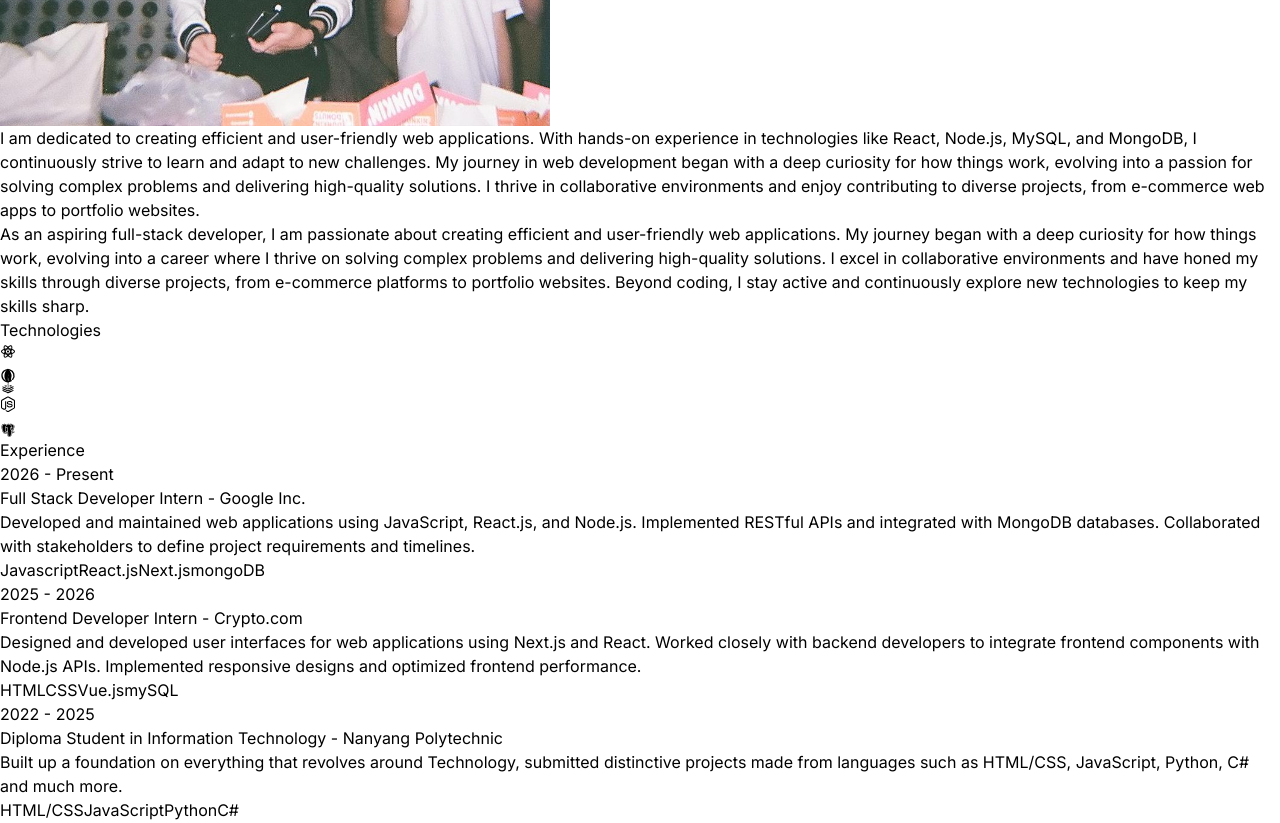
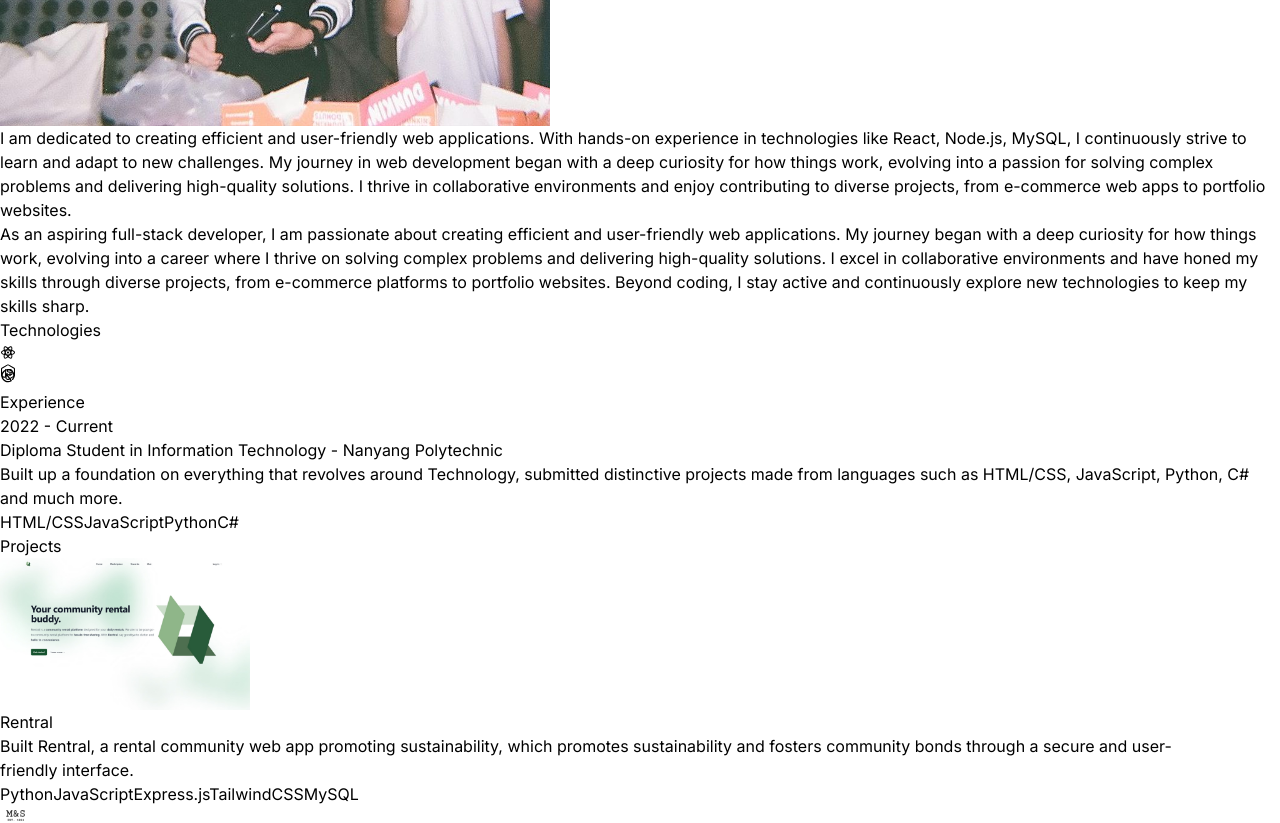
Before and after one commit to Logicifyz/React-Portfolio, a React (Vite) app: page / in a window 1280 px wide. Shown: the part 1500-2323 px from the top of the page. Built offline with nearby package versions, Linux system fonts and the light colour scheme.

Commit message:
Minor Constant Changes

```diff
--- a/src/components/Technologies.jsx
+++ b/src/components/Technologies.jsx
@@ -52,22 +52,8 @@ const Technologies = () => {
         >
           <TbBrandNextjs className="text-7xl " />
         </motion.div>
-        <motion.div
-          variants={iconvariants(5)}
-          initial="initial"
-          animate="animate"
-          className="rounded-2xl border-4 border-neutral-200 p-4"
-        >
-          <SiMongodb className="text-7xl text-green-500" />
-        </motion.div>
-        <motion.div
-          variants={iconvariants(2)}
-          initial="initial"
-          animate="animate"
-          className="rounded-2xl border-4 border-neutral-200 p-4"
-        >
-          <DiRedis className="text-7xl text-red-700" />
-        </motion.div>
+
+
         <motion.div
           variants={iconvariants(6)}
           initial="initial"
@@ -76,14 +62,6 @@ const Technologies = () => {
         >
           <FaNodeJs className="text-7xl text-green-500" />
         </motion.div>
-        <motion.div
-          variants={iconvariants(4)}
-          initial="initial"
-          animate="animate"
-          className="rounded-2xl border-4 border-neutral-200 p-4"
-        >
-          <BiLogoPostgresql className="text-7xl text-sky-700" />
-        </motion.div>
       </motion.div>
     </div>
   );
--- a/src/constants/index.js
+++ b/src/constants/index.js
@@ -1,31 +1,16 @@
 import ProjectRentral from "../assets/projects/ProjectRentral.jpg";
 import ProjectMS from "../assets/projects/ProjectMS.png";
-import ProjectAI from "../assets/projects/ProjectAI.jpg";
 import ProjectPortfolio from "../assets/projects/ProjectPortfolio.png";
 
 export const HERO_CONTENT = `An aspiring full-stack developer with a diploma in Information Technology from Nanyang Polytechnic, I have hands-on experience in front-end technologies like HTML, CSS, and JavaScript, as well as back-end development with Node.js, Python, and C#. My expertise extends to building responsive user interfaces and efficient server-side applications, backed by a solid understanding of MySQL databases. I've honed my skills through diverse projects, from E-Commerce web applications to portfolio websites.`;
 
-export const ABOUT_TEXT = `I am dedicated to creating efficient and user-friendly web applications. With hands-on experience in technologies like React, Node.js, MySQL, and MongoDB, I continuously strive to learn and adapt to new challenges. My journey in web development began with a deep curiosity for how things work, evolving into a passion for solving complex problems and delivering high-quality solutions. I thrive in collaborative environments and enjoy contributing to diverse projects, from e-commerce web apps to portfolio websites. `;
+export const ABOUT_TEXT = `I am dedicated to creating efficient and user-friendly web applications. With hands-on experience in technologies like React, Node.js, MySQL, I continuously strive to learn and adapt to new challenges. My journey in web development began with a deep curiosity for how things work, evolving into a passion for solving complex problems and delivering high-quality solutions. I thrive in collaborative environments and enjoy contributing to diverse projects, from e-commerce web apps to portfolio websites. `;
 
 export const ABOUT_TEXT2 = `As an aspiring full-stack developer, I am passionate about creating efficient and user-friendly web applications. My journey began with a deep curiosity for how things work, evolving into a career where I thrive on solving complex problems and delivering high-quality solutions. I excel in collaborative environments and have honed my skills through diverse projects, from e-commerce platforms to portfolio websites. Beyond coding, I stay active and continuously explore new technologies to keep my skills sharp.`;
 
 export const EXPERIENCES = [
   {
-    year: "2026 - Present",
-    role: "Full Stack Developer Intern",
-    company: "Google Inc.",
-    description: `Developed and maintained web applications using JavaScript, React.js, and Node.js. Implemented RESTful APIs and integrated with MongoDB databases. Collaborated with stakeholders to define project requirements and timelines.`,
-    technologies: ["Javascript", "React.js", "Next.js", "mongoDB"],
-  },
-  {
-    year: "2025 - 2026",
-    role: "Frontend Developer Intern",
-    company: "Crypto.com",
-    description: `Designed and developed user interfaces for web applications using Next.js and React. Worked closely with backend developers to integrate frontend components with Node.js APIs. Implemented responsive designs and optimized frontend performance.`,
-    technologies: ["HTML", "CSS", "Vue.js", "mySQL"],
-  },
-  {
-    year: "2022 - 2025",
+    year: "2022 - Current",
     role: "Diploma Student in Information Technology",
     company: "Nanyang Polytechnic",
     description: `Built up a foundation on everything that revolves around Technology, submitted distinctive projects made from languages such as HTML/CSS, JavaScript, Python, C# and much more. `,
@@ -55,13 +40,6 @@ export const PROJECTS = [
     technologies: ["Flask", "Python", "HTML/CSS", "JavaScript", "MySQL"],
   },
   {
-    title: "AI TrendSetter",
-    image: ProjectAI,
-    description:
-      "Leveraged machine learning algorithms to analyze user engagement data and forecast viral content trends. Benefits included enhancing content strategy, optimizing marketing efforts, and increasing audience engagement through data-driven insights.",
-    technologies: ["Python", "Vue.js", "Express", "mySQL"],
-  },
-  {
     title: "First Portfolio Website",
     image: ProjectPortfolio,
     description:
```
Also changed, not shown: 2 other files (tests, documents, lock files or other folders).
